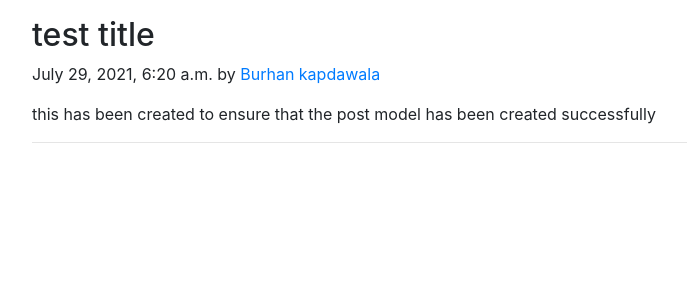
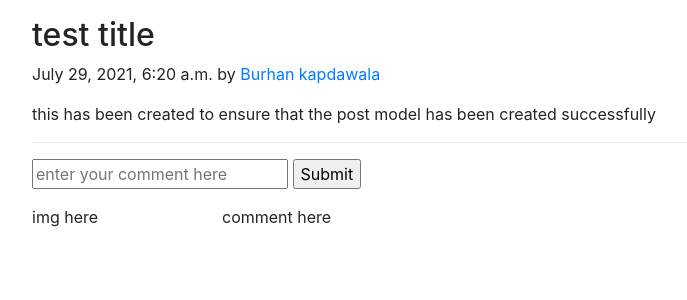
Before and after one commit to burhankapadia18/savagecoder, a Django app: a page that uses templates/blog/blogpost.html in a window 1280 px wide. Shown: the part 56-356 px from the top of the page, without its empty margins (53-740 px from the left). Run offline with Django 3.2, Linux system fonts and the light colour scheme; data comes from the database, SQL or seed files in the repository; both versions use the stored data as it was after the commit; some libraries are stand-ins or nearby versions.

Commit message:
created model and api for posting comment

```diff
--- a/blog/admin.py
+++ b/blog/admin.py
@@ -1,5 +1,5 @@
 from django.contrib import admin
-from .models import Post
+from .models import Post, BlogComment
 
 # Register your models here.
-admin.site.register(Post)
+admin.site.register((Post, BlogComment))
--- a/blog/models.py
+++ b/blog/models.py
@@ -1,6 +1,10 @@
 from django.db import models
+from django.contrib.auth.models import User
+from django.utils.timezone import now
 
 # Create your models here.
+
+
 class Post(models.Model):
     sno = models.AutoField(primary_key=True)
     title = models.CharField(max_length=225)
@@ -11,3 +15,15 @@ class Post(models.Model):
 
     def __str__(self):
         return self.title + " by " + self.author
+
+
+class BlogComment(models.Model):
+    sno = models.AutoField(primary_key=True)
+    comment = models.TextField()
+    user = models.ForeignKey(User, on_delete=models.CASCADE)
+    post = models.ForeignKey(Post, on_delete=models.CASCADE)
+    parent = models.ForeignKey('self', on_delete=models.CASCADE, null=True)
+    timestamp = models.DateTimeField(default=now)
+
+    def __str__(self):
+        return self.comment[:13] + "... by " + self.user.username
--- a/blog/urls.py
+++ b/blog/urls.py
@@ -3,5 +3,8 @@ from . import views
 
 urlpatterns = [
     path('', views.bloghome, name='blogHome'),
-    path('<str:slug>', views.blogPost, name='blogPost')
+    # API to post a comment
+    path('postComment', views.postComment, name='postComment'),
+    path('<str:slug>', views.blogPost, name='blogPost'),
+
 ]
--- a/blog/views.py
+++ b/blog/views.py
@@ -1,7 +1,9 @@
-from django.shortcuts import render, HttpResponse
-from .models import Post
+from django.shortcuts import render, HttpResponse, redirect
+from .models import Post, BlogComment
+from django.contrib import messages
 
 # Create your views here.
+
 
 def bloghome(request):
     allPost = Post.objects.all()
@@ -11,6 +13,19 @@ def bloghome(request):
 
 def blogPost(request, slug):
     post = Post.objects.filter(slug=slug).first()
-    print(post)
-    context = {'post': post}
+    comments = BlogComment.objects.filter(post=post)
+    context = {'post': post, 'comments': comments}
     return render(request, 'blog/blogpost.html', context)
+
+
+def postComment(request):
+    if request.method == 'POST':
+        comment=request.POST.get('comment')
+        user=request.user
+        post_sno =request.POST.get('post_sno')
+        post= Post.objects.get(sno=post_sno)
+        comment=BlogComment(comment= comment, user=user, post=post)
+        comment.save()
+        messages.success(request, "Your comment has been posted successfully")
+
+        return redirect(f"/blog/{post.slug}")
--- a/savagecoder/urls.py
+++ b/savagecoder/urls.py
@@ -16,6 +16,10 @@ Including another URLconf
 from django.contrib import admin
 from django.urls import path, include
 
+admin.site.site_header = "SavageCoder Admin"
+admin.site.site_title = "SavageCoder Admin Panel"
+admin.site.index_title = "Welcome to SavageCoder Admin Panel"
+
 urlpatterns = [
     path('admin/', admin.site.urls),
     path('', include('home.urls')),
--- a/templates/blog/blogpost.html
+++ b/templates/blog/blogpost.html
@@ -13,4 +13,19 @@
         <hr>
     </div>
 </div>
+<div class="container">
+    <form action="/blog/postComment" method="post"> {% csrf_token %}
+        <input type="text" name="comment" placeholder="enter your comment here">
+        <input type="hidden" name="post_sno" value="{{post.sno}}" >
+        <input type="submit" value="Submit">
+    </form>
+    <div class="row my-3">
+        <div class="col-md-2">
+        img here
+        </div>
+        <div class="col-md-10">
+        comment here
+        </div>
+    </div>
+</div>
  {% endblock %}
```
Also changed, not shown: home/views.py (+2 -5 lines), blog/migrations/0003_blogcomment.py (added), db.sqlite3.
